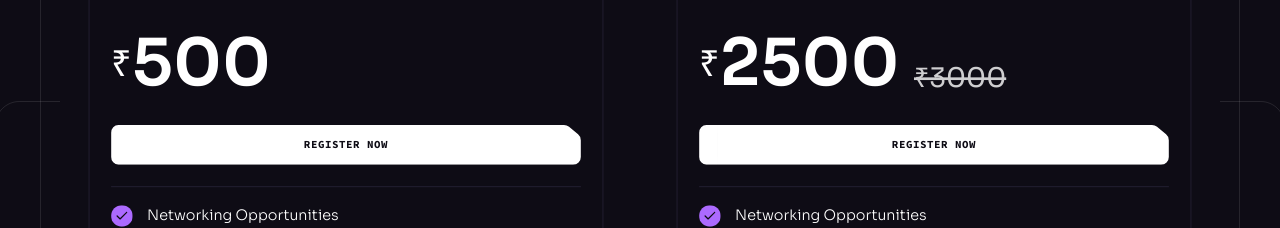
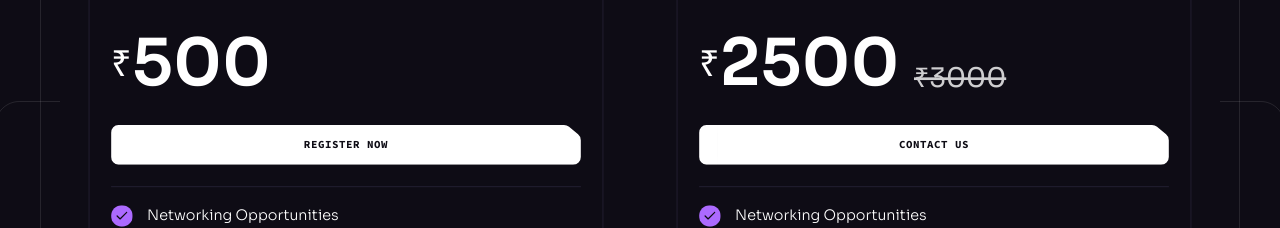
Before and after one commit to ecelldtu/sw2024, a React (Vite) app: page / in a window 1280 px wide. Shown: the part 7320-7548 px from the top of the page. Built offline with nearby package versions, Linux system fonts and the light colour scheme.

Commit message:
email fixed

```diff
--- a/src/components/PricingList.jsx
+++ b/src/components/PricingList.jsx
@@ -30,10 +30,10 @@ const PricingList = () => {
 
           <Button
             className="w-full mb-6"
-            href={item.price ? "/pricing" : "mailto:contact@jsmastery.pro"}
+            href={item.contact ? "/https://unstop.com/p/techstars-startup-weekend-2024-dtu-new-delhi-946834" : "mailto:rajshekharsingh_ee22b17_54@dtu.ac.in"}
             white={!!item.price}
           >
-            {item.price ? "Register Now" : "Contact us"}
+            {item.contact ? "Register Now" : "Contact us"}
           </Button>
 
           <ul>
--- a/src/constants/index.js
+++ b/src/constants/index.js
@@ -191,6 +191,7 @@ export const pricing = [
     description: "Solo thrill? Our ticket's your deal!",
     price: "500",
     cancel: "",
+    contact: true,
     features: [
       "Networking Opportunities",
       "Food Catering Services",
@@ -205,6 +206,7 @@ export const pricing = [
     description: "Team up, buy 5, 1's on us!",
     price: "2500",
     cancel: "₹3000",
+    contact: false,
     features: [
       "Networking Opportunities",
       "Food Catering Services",
```
